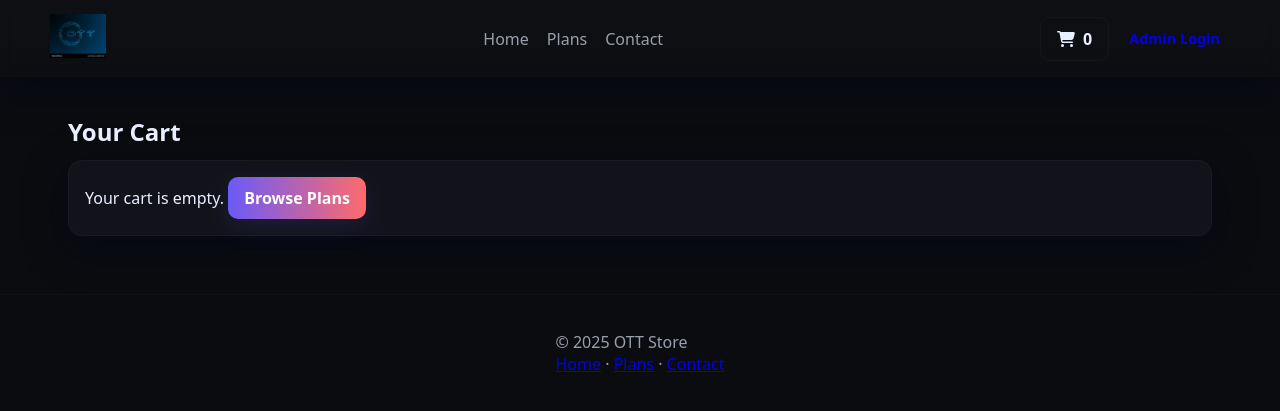
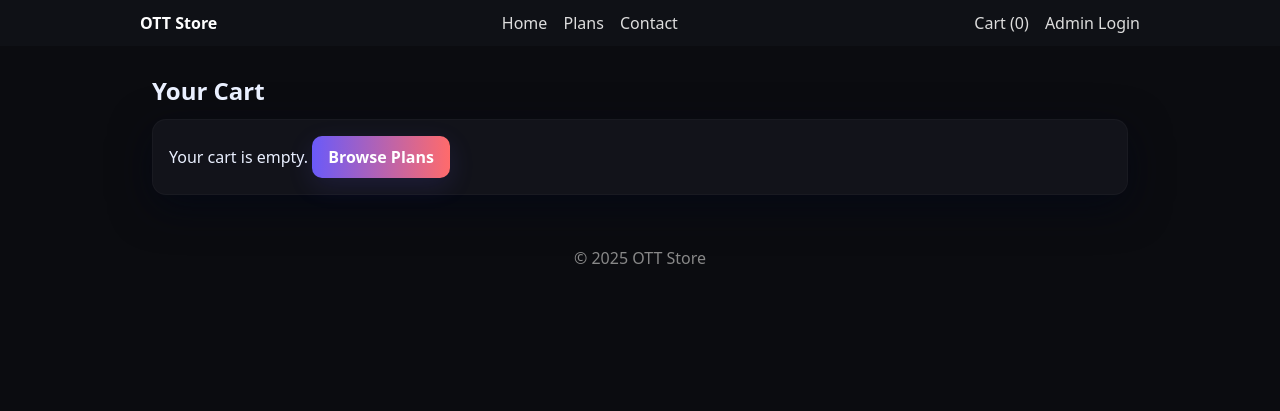
Before and after one commit to kafeelk528-ship-it/ott8, a Flask app: page /cart in a window 1280 px wide. Shown: the top 411 px of the page. Run offline with Flask 3, Linux system fonts and the light colour scheme.

Commit message:
Update base.html

```diff
--- a/templates/base.html
+++ b/templates/base.html
@@ -5,66 +5,39 @@
   <meta name="viewport" content="width=device-width,initial-scale=1" />
   <title>{% block title %}OTT Store{% endblock %}</title>
 
+  <!-- CSS: adjust path if your css is elsewhere -->
   <link rel="stylesheet" href="{{ url_for('static', filename='css/style-dark.css') }}">
-  <script defer src="{{ url_for('static', filename='js/main.js') }}"></script>
-  <link rel="icon" href="{{ url_for('static', filename='img/logo-dark.png') }}">
 </head>
 <body>
+  <header style="padding:12px;background:#0f1116;color:#fff;">
+    <div style="max-width:1000px;margin:auto;display:flex;justify-content:space-between;align-items:center;">
+      <a href="{{ url_for('home') }}" style="color:#fff;text-decoration:none;font-weight:700;">OTT Store</a>
 
-  <header class="topbar">
-    <div class="container topbar-inner">
-      <div class="brand">
-        <a href="{{ url_for('home') }}">
-          <img src="{{ url_for('static', filename='img/logo-dark.png') }}" alt="logo" class="brand-logo">
-        </a>
-      </div>
-
-      <nav class="nav">
-        <a class="nav-link" href="{{ url_for('home') }}">Home</a>
-        <a class="nav-link" href="{{ url_for('show_plans') }}">Plans</a>
-        <a class="nav-link" href="{{ url_for('contact') }}">Contact</a>
+      <nav>
+        <!-- Use endpoint names defined in app.py -->
+        <a href="{{ url_for('home') }}" style="color:#ddd;margin-right:12px;text-decoration:none;">Home</a>
+        <a href="{{ url_for('plans_page') }}" style="color:#ddd;margin-right:12px;text-decoration:none;">Plans</a>
+        <a href="{{ url_for('contact_page') }}" style="color:#ddd;margin-right:12px;text-decoration:none;">Contact</a>
       </nav>
 
-      <div class="top-actions">
-        <a class="btn ghost" href="{{ url_for('cart') }}">
-          <i class="fa fa-shopping-cart"></i>
-          <span class="cart-count">{{ session.get('cart_count', 0) }}</span>
+      <div>
+        <a href="{{ url_for('cart_page') }}" style="color:#ddd;text-decoration:none;margin-right:12px;">
+          Cart ({{ session.get('cart')|length if session.get('cart') else 0 }})
         </a>
 
-        {% if session.get('is_admin') %}
-          <a class="btn small" href="{{ url_for('admin_dashboard') }}">Admin</a>
+        {% if session.get('admin') %}
+          <a href="{{ url_for('admin_dashboard') }}" style="color:#ddd;text-decoration:none;">Admin</a>
         {% else %}
-          <a class="btn small" href="{{ url_for('admin_login') }}">Admin Login</a>
+          <a href="{{ url_for('admin_login') }}" style="color:#ddd;text-decoration:none;">Admin Login</a>
         {% endif %}
       </div>
     </div>
   </header>
 
-  <main class="container site-main">
-    {% with messages = get_flashed_messages(with_categories=true) %}
-      {% if messages %}
-        <div class="flash-area">
-          {% for category, m in messages %}
-            <div class="flash {{ category }}">{{ m }}</div>
-          {% endfor %}
-        </div>
-      {% endif %}
-    {% endwith %}
+  <main style="max-width:1000px;margin:28px auto;padding:0 12px;">
     {% block content %}{% endblock %}
   </main>
 
-  <footer class="site-footer">
-    <div class="container">
-      <div class="footer-left">© {{ 2025 }} OTT Store</div>
-      <div class="footer-right">
-        <a href="{{ url_for('home') }}">Home</a> ·
-        <a href="{{ url_for('show_plans') }}">Plans</a> ·
-        <a href="{{ url_for('contact') }}">Contact</a>
-      </div>
-    </div>
-  </footer>
-
-  <!-- Font Awesome for icons (CDN) -->
-  <script src="https://cdnjs.cloudflare.com/ajax/libs/font-awesome/6.5.0/js/all.min.js" defer></script>
+  <footer style="text-align:center;color:#888;padding:24px 0;">© 2025 OTT Store</footer>
 </body>
 </html>
```
